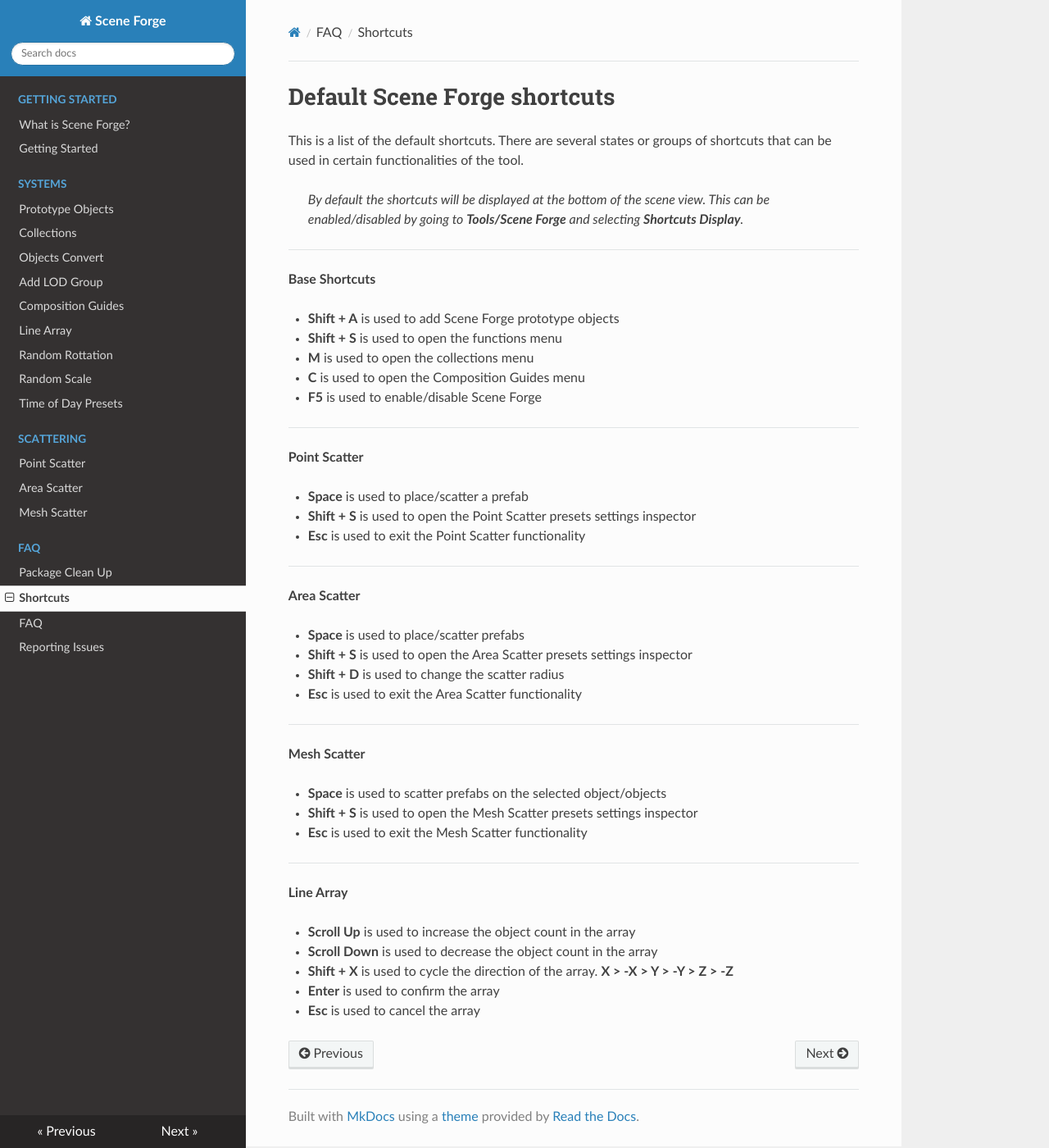
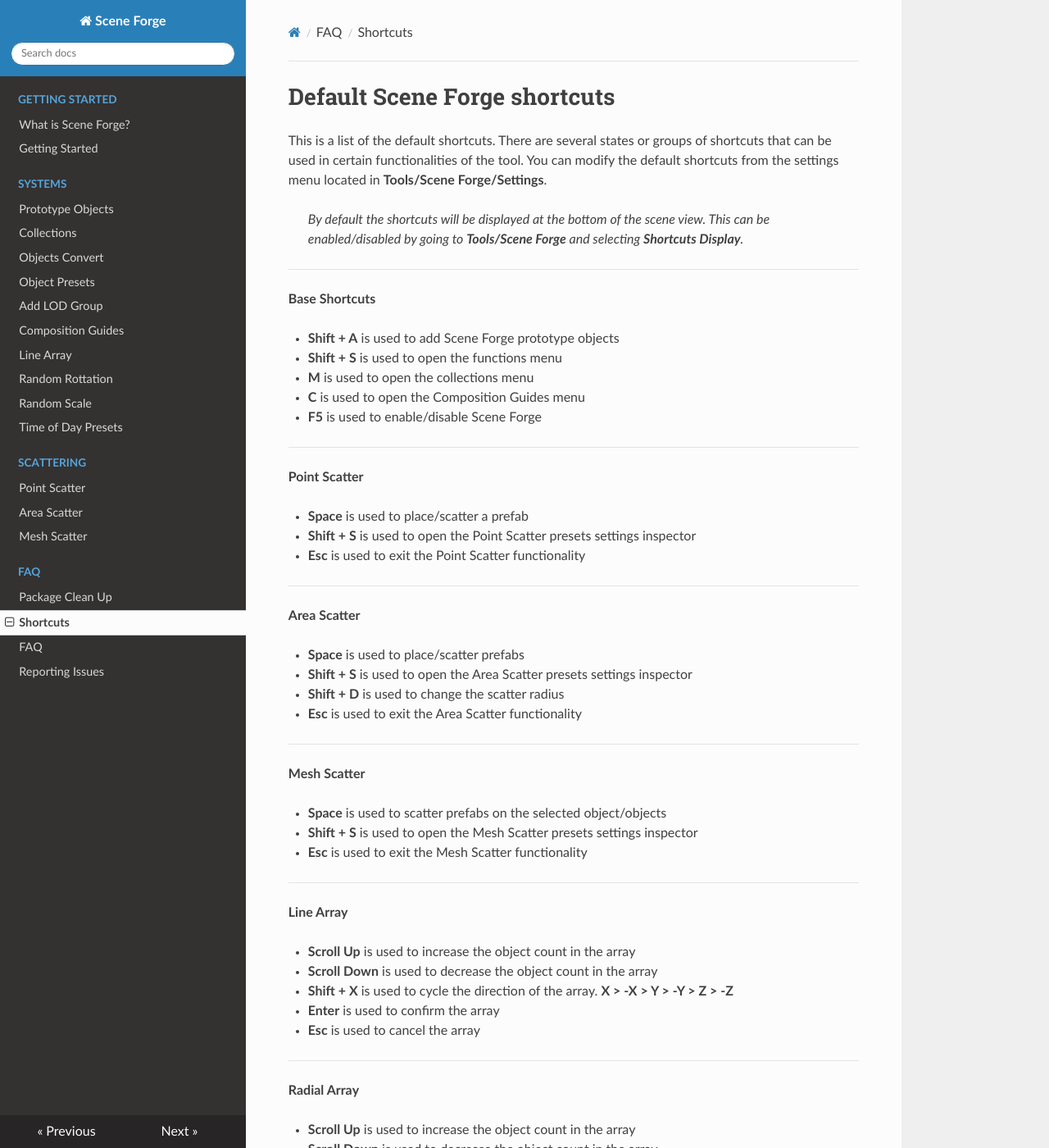
Before and after one commit to Ravibio/Scene_Forge, an MkDocs documentation site: the page built from docs/Shortcuts.md, in a window 1280 px wide and 1400 px high. Shown: the whole window at 82% size. Built offline with MkDocs 1.6.1, drawn with Linux system fonts in a browser that asks for light colours; nearby versions of some CDN libraries; some of the changed text lies outside the part shown.

Commit message:
Update 1.4.0

```diff
--- a/docs/Shortcuts.md
+++ b/docs/Shortcuts.md
@@ -1,7 +1,7 @@
 
 # Default Scene Forge shortcuts
 
-This is a list of the default shortcuts. There are several states or groups of shortcuts that can be used in certain functionalities of the tool.
+This is a list of the default shortcuts. There are several states or groups of shortcuts that can be used in certain functionalities of the tool. You can modify the default shortcuts from the settings menu located in **Tools/Scene Forge/Settings**.
 
 >*By default the shortcuts will be displayed at the bottom of the scene view. This can be enabled/disabled by going to **Tools/Scene Forge** and selecting **Shortcuts Display**.*
 
@@ -49,3 +49,13 @@ This is a list of the default shortcuts. There are several states or groups of s
 - **Shift + X** is used to cycle the direction of the array. **X > -X > Y > -Y > Z > -Z**
 - **Enter** is used to confirm the array
 - **Esc** is used to cancel the array
+
+---
+
+**Radial Array**
+
+- **Scroll Up** is used to increase the object count in the array
+- **Scroll Down** is used to decrease the object count in the array
+- **Shift + X** is used to cycle the direction of the array. **X > Y > Z**
+- **Enter** is used to confirm the array
+- **Esc** is used to cancel the array
--- a/mkdocs.yml
+++ b/mkdocs.yml
@@ -7,6 +7,7 @@ nav:
   - Prototype Objects: Prototype_Objects.md
   - Collections: Collections.md
   - Objects Convert: Object_Convert.md
+  - Object Presets: Object_Presets.md
   - Add LOD Group: Add_LOD_Group.md
   - Composition Guides: Composition_Guides.md
   - Line Array: Line_Array.md
@@ -28,6 +29,7 @@ theme:
   highlightjs: true
 plugins:
   - search
+  - pdf-export
   - mkdocstrings:
       handlers:
         # See: https://mkdocstrings.github.io/python/usage/
```
Also changed, not shown: docs/FAQ.md (+12 -1 lines), docs/Line_Array.md (+1 -1 lines), docs/Object_Presets.md (added, +20 -0 lines), docs/Time_of_Day_Preset.md (+1 -1 lines), docs/Object_Convert.md (line endings or trailing spaces).
